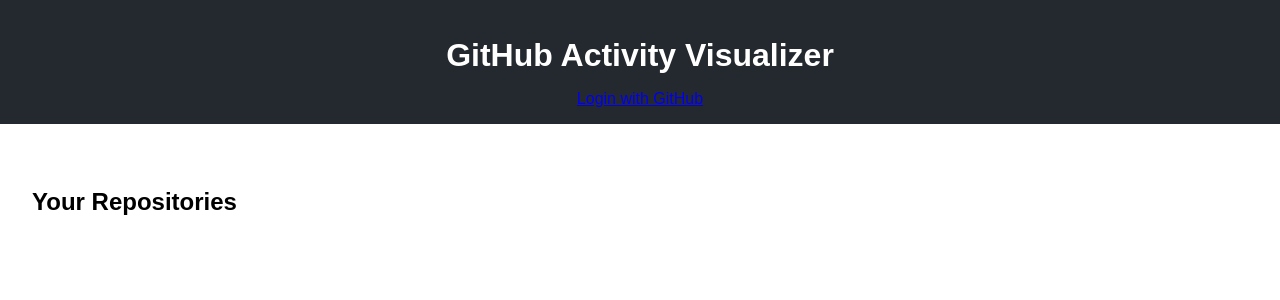
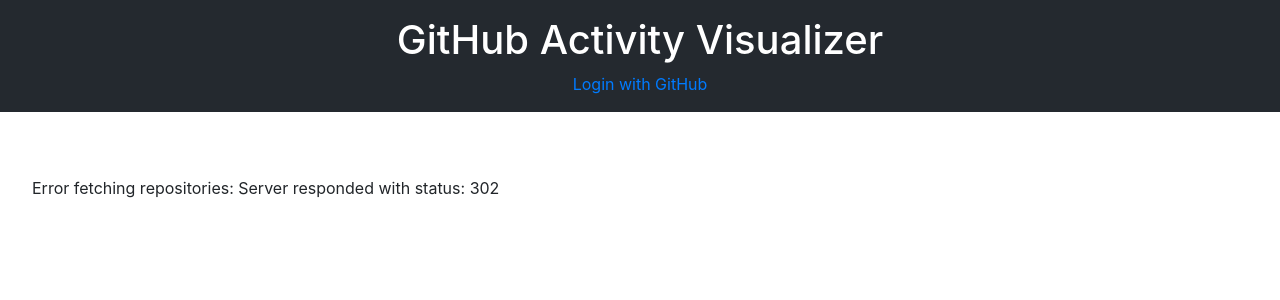
Before and after one commit to Bappa-Kamba/GitGraph, a Flask app: template templates/index.html in a window 1280 px wide. Shown: the top 300 px of the page. Run offline with Flask 3, Linux system fonts and the light colour scheme; the template is opened without the code that fills it, so the values that code supplies are empty; some libraries are stand-ins or nearby versions.

Commit message:
Implement pagination for repository and pull request routes, add commit and author metrics, and improve error handling

```diff
--- a/static/script.js
+++ b/static/script.js
@@ -1,61 +1,59 @@
 document.addEventListener('DOMContentLoaded', () => {
     const repoList = document.getElementById("repo-items");
-    const visualizationContainer = document.getElementById("visualization-container"); // container for graphs
+
+    const errorMessage = document.getElementById("error-message");
 
     // Fetch repositories on page load
     fetchRepositories();
 
     // Function to fetch and display repositories
-    async function fetchRepositories(page = 1) {
+    async function fetchRepositories(page=1) {
         try {
             const response = await fetch(`/api/repositories?page=${page}`);
+            if (!response.ok) {
+                throw new Error(`Server responded with status: ${response.status}`);
+            }
             const repositories = await response.json();
 
-            repoList.innerHTML = ""; // Clear previous list
+            repoList.innerHTML = "";
 
             repositories.forEach(repo => {
                 const listItem = document.createElement('li');
                 listItem.textContent = `${repo.owner}/${repo.name} - ${repo.description}`;
                 listItem.dataset.repoName = repo.name;
                 listItem.dataset.owner = repo.owner;
-                listItem.addEventListener('click', () => fetchCommits(repo.owner, repo.name));
+                listItem.addEventListener('click', () => fetchAndDisplayRepoData(repo.owner, repo.name));
                 repoList.appendChild(listItem);
             });
+
         } catch (error) {
-            console.error('Error fetching repositories:', error);
-            // Display an error message to the user
+            errorMessage.textContent = `Error fetching repositories: ${error.message}`;
+            errorMessage.style.display = 'block';
         }
     }
 
-    // Function to fetch and display commits for a repository
-    async function fetchCommits(owner, repo) {
+    // Function to fetch and display commits, branches and contributors for a repository
+    async function fetchAndDisplayRepoData(owner, repo) {
         try {
-            const response = await fetch(`/api/${owner}/${repo}/commits`);
-            const commitData = await response.json();
+            const commitsResponse = await fetch(`/api/${owner}/${repo}/commits`);
+            // const branchesResponse = await fetch(`/api/${owner}/${repo}/branches`);
+            // const contributorsResponse = await fetch(`/api/${owner}/${repo}/contributors`);
 
-            // Extract commit information (adjust based on your data structure)
-            const dates = commitData[0].map(commit => commit.date);
-            const commitCounts = commitData[0].map(commit => 1); // Assuming 1 commit per entry
+            const commitData = await commitsResponse.json();
+            console.log(commitData)
+            // const branchData = await branchesResponse.json();
+            // const contributorData = await contributorsResponse.json();
+            //Extract the necessary information from the responses to be used to render the charts
 
-            // Create Plotly chart data (bar chart example)
-            const chartData = [{
-                x: dates,
-                y: commitCounts,
-                type: 'bar'
-            }];
-
-            const layout = {
-                title: `Commit History for ${owner}/${repo}`,
-                xaxis: { title: 'Date' },
-                yaxis: { title: 'Number of Commits' }
-            };
-
-            // Render Plotly chart
-            Plotly.newPlot(visualizationContainer, chartData, layout);
+            renderRepositoryOverview(repo, commitData);
+            // renderBranchNetwork(branchData);
+            // renderContributorActivity(contributorData);
 
         } catch (error) {
-            console.error('Error fetching or displaying commits:', error);
-            // Display an error message to the user
+            errorMessage.textContent = `Error fetching or displaying repository data: ${error.message}`;
+            errorMessage.style.display = 'block';
         }
     }
+
+
 });
--- a/static/styles.css
+++ b/static/styles.css
@@ -34,18 +34,24 @@
 }
 
 /* Repository List Styling */
-#repository-list ul {
+#repo-items ul {
     list-style: none;
     padding: 0;
 }
 
-#repository-list li {
+#repo-items li {
     border: 1px solid #ddd;
     padding: 1rem;
     margin-bottom: 1rem;
     cursor: pointer; /* Indicate that items are clickable */
+    list-style: none;
 }
 
-#repository-list li:hover {
-    background-color: #f5f5f5; /* Highlight on hover */
+#repo-items li:hover {
+    background-color: #9b861d; /* Highlight on hover */
+    text-decoration: underline;
 }
+
+.visualization-container {
+    margin-top: 20px;
+}
--- a/templates/index.html
+++ b/templates/index.html
@@ -3,10 +3,26 @@
 <head>
     <title>Git-Graph</title>
     <link rel="alternate icon" href="{{ url_for('static', filename='favicon.png') }}" type="image/png">
-    <link rel="stylesheet" href="{{ url_for('static', filename='styles.css') }}"> </head>
+    <link rel="stylesheet" href="{{ url_for('static', filename='styles.css') }}">
+    <link rel="stylesheet" href="https://stackpath.bootstrapcdn.com/bootstrap/4.5.2/css/bootstrap.min.css">
+</head>
 <body>
     <header>
         <h1>GitHub Activity Visualizer</h1>
+        <!-- <nav class="navbar navbar-expand-lg navbar-light bg-light">
+            <a class="navbar-brand" href="#">GitGraph</a>
+            <div class="collapse navbar-collapse" id="navbarNav">
+                <ul class="navbar-nav">
+                    <li class="nav-item">
+                        <a class="nav-link" href="#">Repositories</a>
+                    </li>
+                    <li class="nav-item">
+                        <a class="nav-link" href="#">Visualizations</a>
+                    </li>
+                </ul>
+            </div>
+        </nav> -->
+
         {% if g.user %}
             <p>Logged in as {{ g.user.username }}</p>
             <a href="{{ url_for('auth.logout') }}">Logout</a>
@@ -18,14 +34,18 @@
     <main>
         <div id="user-info">
             {% if g.user %}
+                <h3> Hello {{ g.user.username }}</h3>
                 <img src="{{ g.user.profile_picture_url }}" alt="User Avatar">
             {% endif %}
         </div>
 
-        <div id="repository-list">
-            <h2>Your Repositories</h2>
-            <ul id="repo-items"></ul>
+        <div id="app">
+            <div id="error-message" style="display: none;"></div>
+
+            <div id="repo-items"></div>
         </div>
+
+        <script src="https://cdn.plot.ly/plotly-latest.min.js"></script>
     </main>
 
     <script src="{{ url_for('static', filename='script.js') }}"></script>
```
